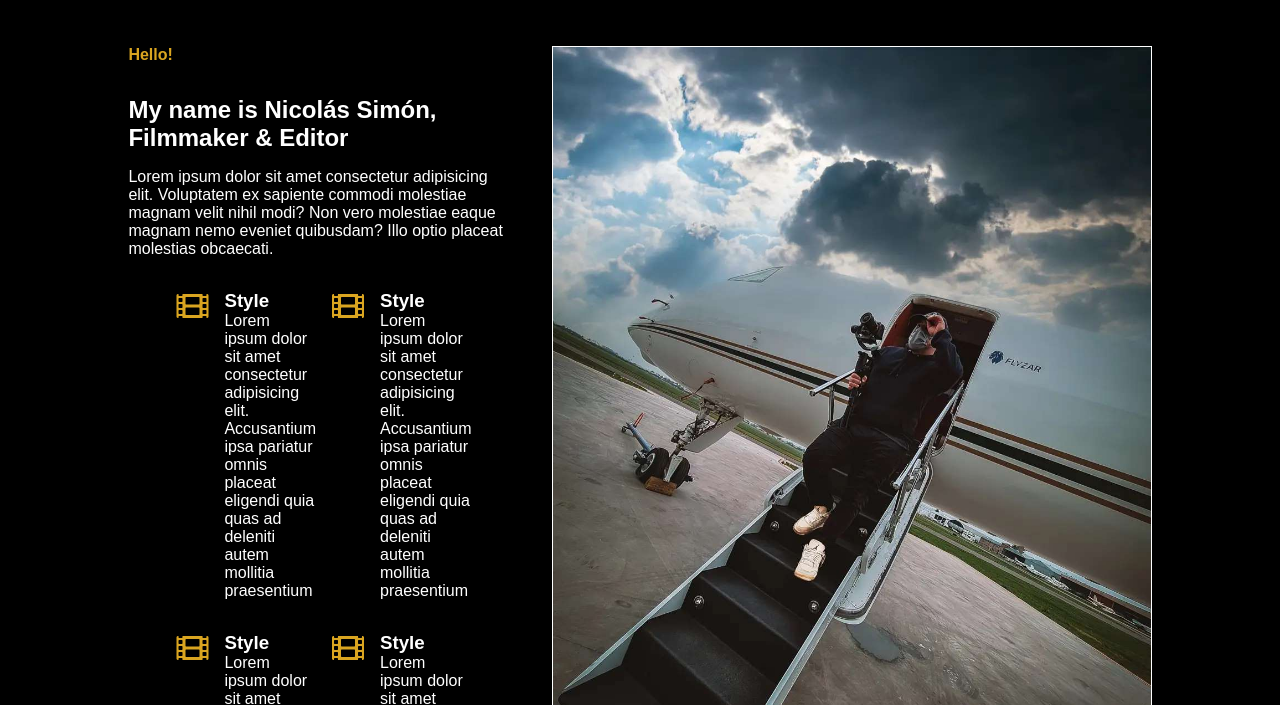
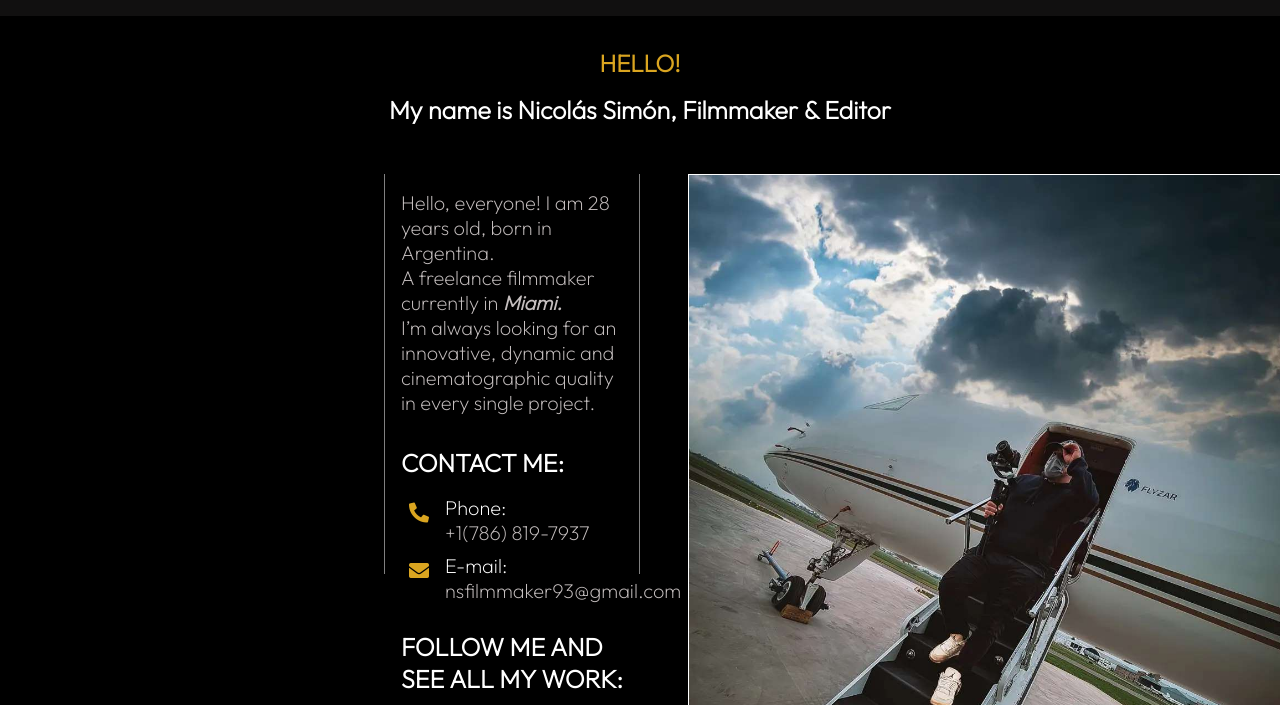
Before and after one commit to marcAnfuso/nicolassimon, a website: page index.html in a window 1280 px wide. Shown: the part 78-783 px from the top of the page. Drawn offline with Linux system fonts and the light colour scheme.

Commit message:
probando netlify

```diff
--- a/index.html
+++ b/index.html
@@ -52,14 +52,69 @@
     </header>
 
     <main class="main">
+        <div class="main-head">
+            <h2>HELLO!</h2>
+            <h3>My name is Nicolás Simón, Filmmaker & Editor</h3>
+
+        </div>
+
         <div class="main-contenedor">
 
+        <div class="main-contenedor__uno">
+            <p>
+                Hello, everyone! I am 28 years old, born in Argentina.<br>
+                A freelance filmmaker currently in <b><i>Miami.</i></b><br>
+                I’m always looking for an innovative, dynamic and cinematographic quality
+                in every single project.
+            </p>
+
+            <div id="contactos">
+                <h3>Contact me:</h3>
+                <div id="contact-container">
+                    <div class="contact-item">
+                        <i class="fas fa-phone-alt"></i>
+                        <p>
+                            <span>Phone:<br></span>
+                            +1(786) 819-7937
+                        </p>
+                    </div>
+                    <div class="contact-item">
+                        <i class="fas fa-envelope"></i>
+                        <p>
+                            <span>E-mail:<br></span>
+                            nsfilmmaker93@gmail.com
+                        </p>
+                    </div>
+                </div>
+                <br>
+                <h3>Follow me and <br>see all my work:</h3>
+                <div id="contact-container">
+                    <div class="contact-item">
+                        <i class="fas fa-instagram-square"></i>
+                        <p>
+                            <span>Instagram:<br></span>
+                            <a href="">@nsfilmmaker</a>
+                        </p>
+                    </div>
+                </div>
+
+
+            </div>
+
+        </div>
+
+        <div class="main-contenedor__dos">
+            <img class="main-contenedor__img" src="img/nico-home.jpg" alt="">
+        </div>
+
+            <!--
             <div class="main-contenedor__uno">
-                <h4>Hello!</h4>
-                <h2>My name is Nicolás Simón, Filmmaker & Editor</h2>
-                <p>Lorem ipsum dolor sit amet consectetur adipisicing elit. Voluptatem ex sapiente commodi molestiae magnam velit nihil modi? Non vero molestiae eaque magnam nemo eveniet quibusdam? Illo optio placeat molestias obcaecati.</p>
+
+
 
                 <div class="main-contenedor__column">
+
+
                     <div class="main-contenedor__box">
                         <div>
                             <i class="fas fa-film"></i>
@@ -115,12 +170,11 @@
                 </div>
 
             </div>
-
-            <div class="main-contenedor__dos">
-                <img class="main-contenedor__img" src="img/nico-home.jpg" alt="">
-            </div>
+            -->
 
         </div>
+
+
 
         <section class="portfolio">
 
--- a/scss/index.scss
+++ b/scss/index.scss
@@ -1,3 +1,4 @@
 @import './scss/partials/globals';
 @import './partials/header';
 @import './partials/main';
+@import url('https://fonts.googleapis.com/css2?family=Outfit:wght@200&display=swap');
--- a/scss/partials/_globals.scss
+++ b/scss/partials/_globals.scss
@@ -7,10 +7,10 @@
 }
 
 html, body {
-    font-family: 'Montserrat', sans-serif;
+    font-family: 'Outfit', sans-serif;
     overflow-x: hidden;
     background: black;
-    width: 90%;
+    width: 100%;
     margin: 0 auto;
 }
 
--- a/scss/partials/_header.scss
+++ b/scss/partials/_header.scss
@@ -4,6 +4,7 @@
     justify-content: center;
     gap: 10rem;
     padding: 2rem;
+    background-color: rgb(17, 16, 16);
 
     &__logo {
 
--- a/scss/partials/_main.scss
+++ b/scss/partials/_main.scss
@@ -4,26 +4,42 @@
     margin: 0 auto;
     margin-top: 2rem;
 
+    &-head {
+        text-align: center;
+        margin-bottom: 3rem;
+
+        h2 {
+            color: goldenrod;
+            margin-bottom: 1rem;
+        }
+
+        h3 {
+            color: white;
+            margin-bottom: 1rem;
+            font-size: 25px;
+        }
+
+    }
+
     &-contenedor {
         display: flex;
-        justify-content: center;
+        flex-direction: row;
+        justify-content: space-around;
         gap: 3rem;
+        margin: 0 20rem;
 
         &__uno {
             width: 50%;
-            h4 {
-                color: goldenrod;
-                margin-bottom: 2rem;
+            padding: 1rem;
+            height: 400px;
+            border-left: 1px solid grey;
+            border-right: 1px solid grey;
+
+            p {
+                color: rgb(196, 190, 190);
+                font-size: 20px;
             }
 
-            h2 {
-                color: white;
-                margin-bottom: 1rem;
-            }
-
-            p {
-                color: white;
-            }
         }
 
         &__dos {
@@ -55,3 +71,32 @@
         }
     }
 }
+
+#contactos {
+    margin-top: 2rem;
+
+    i {
+        color:goldenrod;
+        padding-top: 0.5rem;
+        font-size: 20px;
+    }
+    h3 {
+        color: white;
+        font-size: 25px;
+        text-transform: uppercase;
+        margin-bottom: 1rem;
+    }
+}
+
+.contact-item {
+    display: flex;
+    flex-direction: row;
+    gap: 1rem;
+    margin: 0.5rem;
+
+    p {
+        span {
+            color: white;
+        }
+    }
+}
```
Also changed, not shown: css/index.css.
